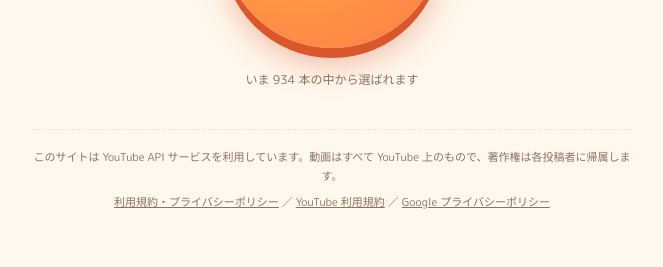
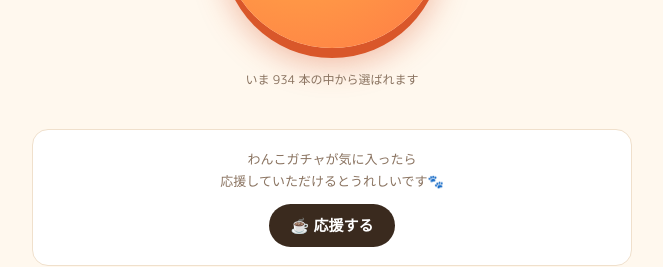
Before and after one commit to wanko-gacha/wanko, a plain HTML site: page index.html in a window 1280 px wide. Shown: the part 537-804 px from the top of the page, without its empty margins (308-971 px from the left). Drawn offline with Linux system fonts and the light colour scheme.

Commit message:
index.html

```diff
--- a/index.html
+++ b/index.html
@@ -96,7 +96,7 @@
 
 <script>
 // ===== ここを書き換えてください =====
-const TIP_URL = "";      // 投げ銭ページのURL(例: "https://ofuse.me/xxxx")。空のままならボタンは表示されません
+const TIP_URL = "https://ofuse.me/644097d7";      // 投げ銭ページのURL(例: "https://ofuse.me/xxxx")。空のままならボタンは表示されません
 const CONTACT_URL = "";  // お問い合わせ用のXのURL(例: "https://x.com/xxxx")。空のままなら表示されません
 // ====================================
 if(TIP_URL){ document.getElementById("tipLink").href = TIP_URL; document.getElementById("tip").hidden = false; }
```
